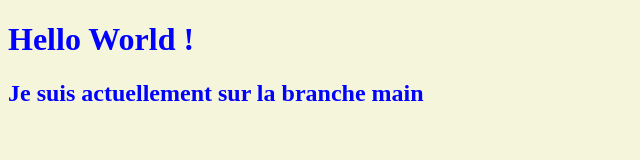
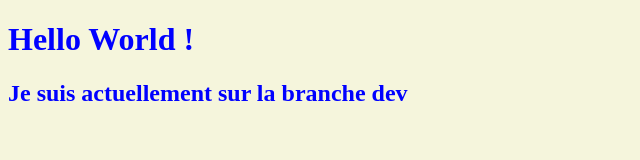
Before and after one commit to PriskaSama/challenge-html, a plain HTML site: page index.html in a window 1280 px wide. Shown: the full height of the page, 0-640 px from the left. Drawn offline with Linux system fonts and the light colour scheme.

Commit message:
update h2

```diff
--- a/index.html
+++ b/index.html
@@ -9,6 +9,6 @@
 </head>
 <body class="bg-beige">
     <h1 class="text-color">Hello World !</h1>
-    <h2 class="text-color">Je suis actuellement sur la branche main</h2>
+    <h2 class="text-color">Je suis actuellement sur la branche dev</h2>
 </body>
 </html>
```
